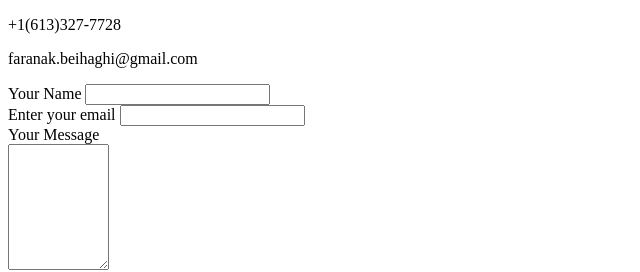
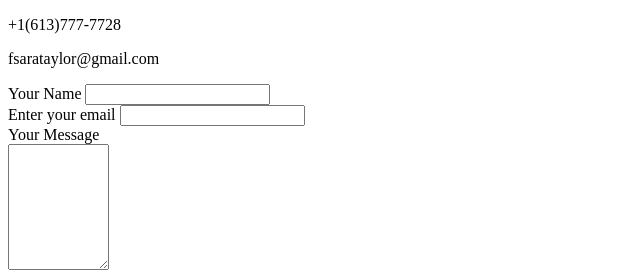
Before and after one commit to faranakbey/CV, a plain HTML site: page contactme.html in a window 1280 px wide. Shown: the top 272 px of the page, 0-640 px from the left. Drawn offline with Linux system fonts and the light colour scheme.

Commit message:
Update contactme.html

```diff
--- a/contactme.html
+++ b/contactme.html
@@ -5,9 +5,9 @@
     <title><b>Contact me</b></title>
   </head>
   <body>
-    <p>+1(613)327-7728</p>
-<p>faranak.beihaghi@gmail.com</p>
-<form action="mailto:faranakbey94@gmail.com" method="post" enctype="text/plain">
+    <p>+1(613)777-7728</p>
+<p>fsarataylor@gmail.com</p>
+<form action="mailto:saray94@gmail.com" method="post" enctype="text/plain">
   <label>Your Name</label>
 <input type="text" name="your Name" value=""><br>
 <label>Enter your email</label>
```
